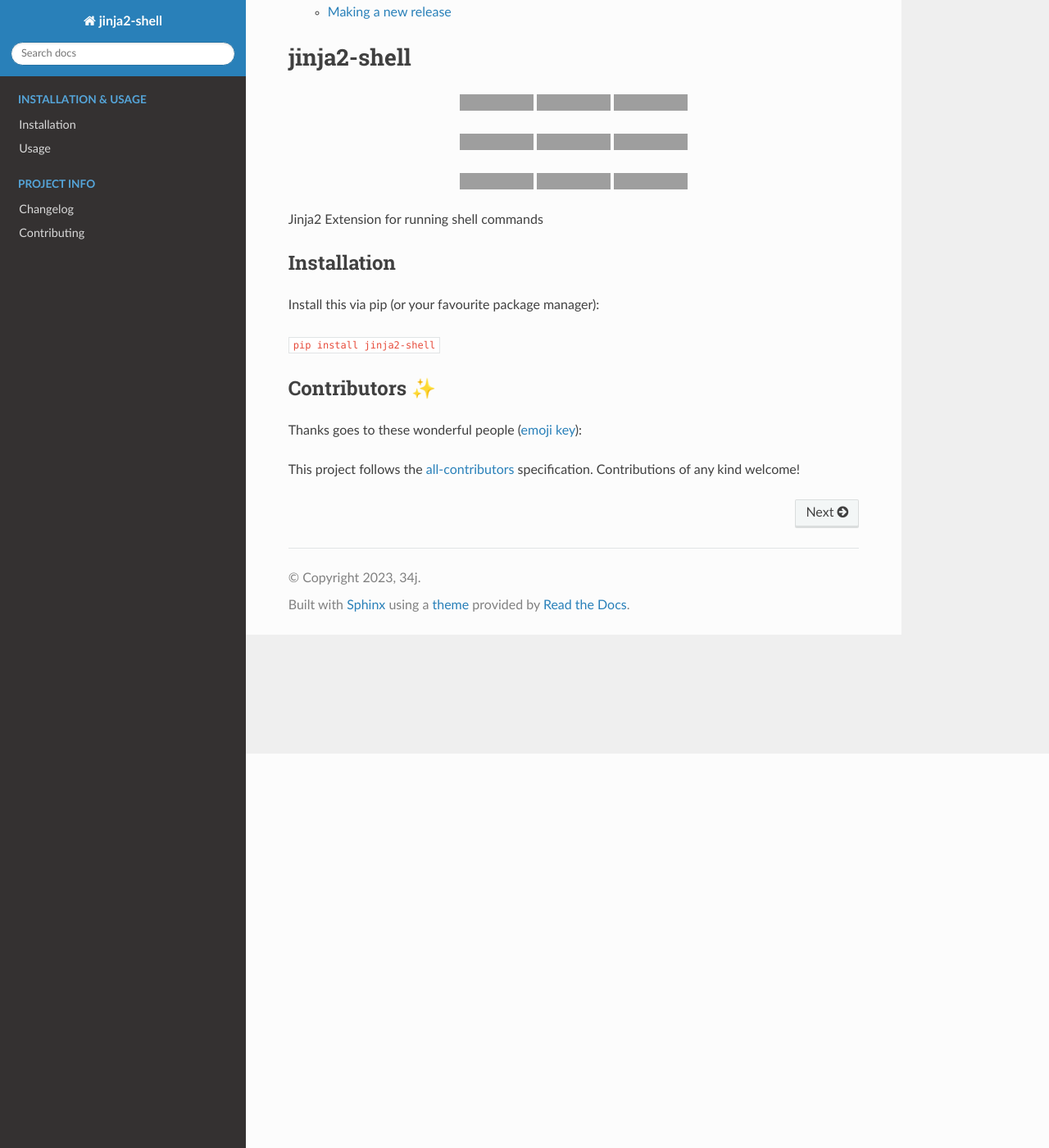
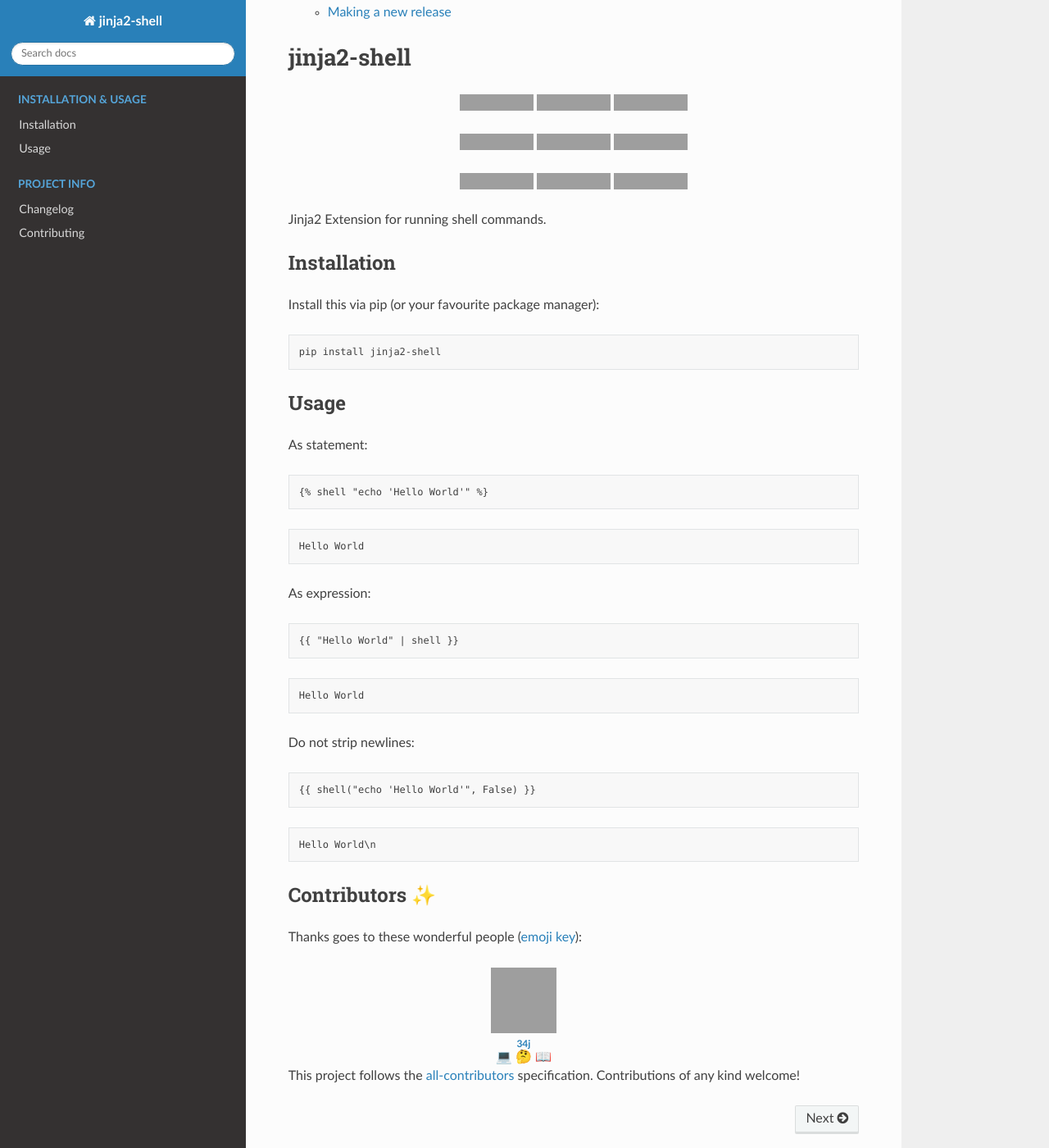
Before and after one commit to 34j/jinja2-shell, a Sphinx documentation site: the page built from docs/index.md, in a window 1280 px wide and 1400 px high, scrolled down 481 px. Shown: the whole window at 82% size. Built offline with Sphinx 7.4.7 and the Read the Docs theme 2.0.0, drawn with Linux system fonts in a browser that asks for light colours; pages that are not in the unit, such as notebooks, are missing from menus; grey boxes are pictures that could not be loaded.

````diff
--- a/README.md
+++ b/README.md
@@ -30,13 +30,47 @@
   <img src="https://img.shields.io/pypi/l/jinja2-shell.svg?style=flat-square" alt="License">
 </p>
 
-Jinja2 Extension for running shell commands
+Jinja2 Extension for running shell commands.
 
 ## Installation
 
 Install this via pip (or your favourite package manager):
 
-`pip install jinja2-shell`
+```shell
+pip install jinja2-shell
+```
+
+## Usage
+
+As statement:
+
+```jinja2
+{% shell "echo 'Hello World'" %}
+```
+
+```text
+Hello World
+```
+
+As expression:
+
+```jinja2
+{{ "Hello World" | shell }}
+```
+
+```text
+Hello World
+```
+
+Do not strip newlines:
+
+```jinja2
+{{ shell("echo 'Hello World'", False) }}
+```
+
+```text
+Hello World\n
+```
 
 ## Contributors ✨
 
@@ -44,8 +78,19 @@ Thanks goes to these wonderful people ([emoji key](https://allcontributors.org/d
 
 <!-- prettier-ignore-start -->
 <!-- ALL-CONTRIBUTORS-LIST:START - Do not remove or modify this section -->
+<!-- prettier-ignore-start -->
 <!-- markdownlint-disable -->
-<!-- markdownlint-enable -->
+<table>
+  <tbody>
+    <tr>
+      <td align="center" valign="top" width="14.28%"><a href="https://github.com/34j"><img src="https://avatars.githubusercontent.com/u/55338215?v=4?s=80" width="80px;" alt="34j"/><br /><sub><b>34j</b></sub></a><br /><a href="https://github.com/34j/jinja2-shell/commits?author=34j" title="Code">💻</a> <a href="#ideas-34j" title="Ideas, Planning, & Feedback">🤔</a> <a href="https://github.com/34j/jinja2-shell/commits?author=34j" title="Documentation">📖</a></td>
+    </tr>
+  </tbody>
+</table>
+
+<!-- markdownlint-restore -->
+<!-- prettier-ignore-end -->
+
 <!-- ALL-CONTRIBUTORS-LIST:END -->
 <!-- prettier-ignore-end -->
 
--- a/docs/conf.py
+++ b/docs/conf.py
@@ -3,6 +3,11 @@
 # This file only contains a selection of the most common options. For a full
 # list see the documentation:
 # https://www.sphinx-doc.org/en/master/usage/configuration.html
+from pathlib import Path
+from typing import Any
+
+from sphinx.application import Sphinx
+from sphinx.ext import apidoc
 
 # -- Project information -----------------------------------------------------
 # https://www.sphinx-doc.org/en/master/usage/configuration.html#project-information
@@ -10,7 +15,7 @@
 project = "jinja2-shell"
 copyright = "2023, 34j"
 author = "34j"
-release = '0.0.0'
+release = "0.0.0"
 
 # -- General configuration ---------------------------------------------------
 # https://www.sphinx-doc.org/en/master/usage/configuration.html#general-configuration
@@ -53,22 +58,25 @@ html_static_path = ["_static"]
 
 # -- Automatically run sphinx-apidoc -----------------------------------------
 
-def run_apidoc(_):
-    from sphinx import apidoc
 
-    docs_path = os.path.dirname(__file__)
-    apidoc_path = os.path.join(docs_path, 'api')
-    module_path = os.path.join(docs_path, '..', 'semantic_release')
+def run_apidoc(_: Any) -> None:
+    docs_path = Path(__file__).parent
+    apidoc_path = docs_path / "api"
+    module_path = docs_path.parent / "semantic_release"
 
-    apidoc.main([
-        '--force',
-        '--module-first',
-        '--separate',
-        '-d', '3',
-        '-o', apidoc_path,
-        module_path
-    ])
+    apidoc.main(
+        [
+            "--force",
+            "--module-first",
+            "--separate",
+            "-d",
+            "3",
+            "-o",
+            apidoc_path.as_posix(),
+            module_path.as_posix(),
+        ]
+    )
 
 
-def setup(app):
-    app.connect('builder-inited', run_apidoc)
+def setup(app: Sphinx) -> None:
+    app.connect("builder-inited", run_apidoc)
--- a/pyproject.toml
+++ b/pyproject.toml
@@ -24,10 +24,12 @@ packages = [
 
 [tool.poetry.dependencies]
 python = "^3.8"
+jinja2 = "*"
 
 [tool.poetry.group.dev.dependencies]
 pytest = "^7.0"
 pytest-cov = "^3.0"
+parameterized = "^0.8.1"
 
 [tool.poetry.group.docs]
 optional = true
--- a/src/jinja2_shell/__init__.py
+++ b/src/jinja2_shell/__init__.py
@@ -1 +1,4 @@
 __version__ = "0.0.0"
+from ._main import ShellExtension
+
+__all__ = ["ShellExtension"]
````
Also changed, not shown: 6 other files.
